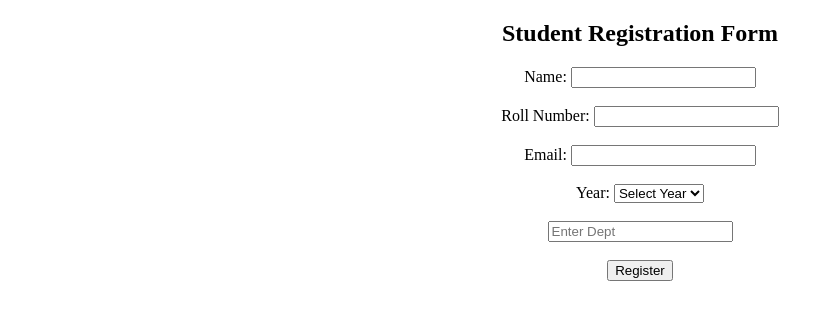
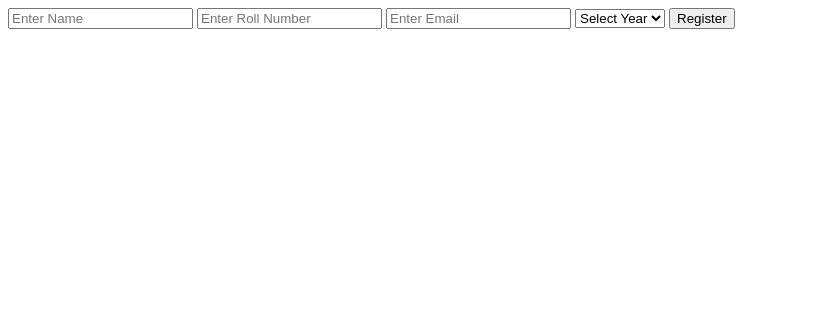
Before and after one commit to deepika09052005/week7, a Flask app: page / in a window 1280 px wide. Shown: the top 320 px of the page, without its empty margins (0-834 px from the left). Run offline with Flask 3, Linux system fonts and the light colour scheme.

Commit message:
Fix registration form submission

```diff
--- a/app.py
+++ b/app.py
@@ -9,7 +9,7 @@ def home():
 
 @app.route("/submit", methods=["POST"])
 def submit():
-    name = request.form["name"]
+    name = request.form.get("name", "")
     return render_template("success.html", name=name)
 
 if __name__ == "__main__":
--- a/templates/register.html
+++ b/templates/register.html
@@ -1,32 +1,15 @@
-<!DOCTYPE html>
-<html>
-<head>
-    <title>Registration</title>
-</head>
-<body><center>
-    <h2>Student Registration Form</h2>
+<form action="/submit" method="POST">
+    <input type="text" name="name" placeholder="Enter Name" required>
+    <input type="text" name="rollno" placeholder="Enter Roll Number" required>
+    <input type="email" name="email" placeholder="Enter Email" required>
 
-    <form action="/success" method="POST">
-        Name:
-        <input type="text" name="name" required><br><br>
+    <select name="year" required>
+        <option value="">Select Year</option>
+        <option>1st Year</option>
+        <option>2nd Year</option>
+        <option>3rd Year</option>
+        <option>4th Year</option>
+    </select>
 
-        Roll Number:
-        <input type="text" name="roll" required><br><br>
-
-        Email:
-        <input type="email" name="email" required><br><br>
-
-        Year:
-        <select name="year" required>
-            <option value="">Select Year</option>
-            <option value="1st Year">1st Year</option>
-            <option value="2nd Year">2nd Year</option>
-            <option value="3rd Year">3rd Year</option>
-            <option value="4th Year">4th Year</option>
-        </select><br><br>
-        <input type="text" name="department" placeholder="Enter Dept"><br><br>
-        <button type="submit">Register</button>
-    </form>
-    </center>
-</body>
-</html>
+    <button type="submit">Register</button>
+</form>
```
